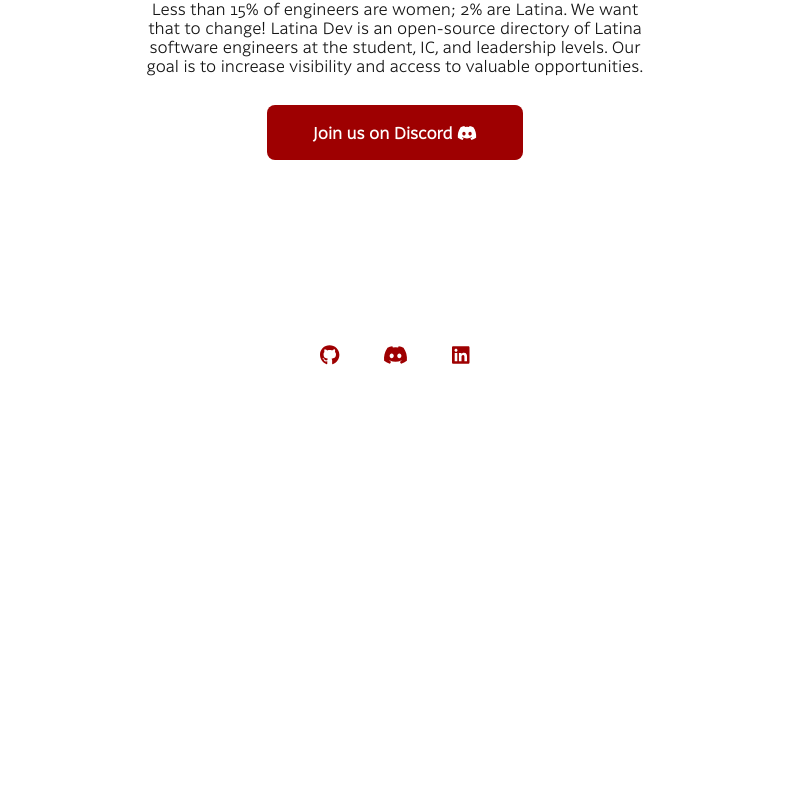
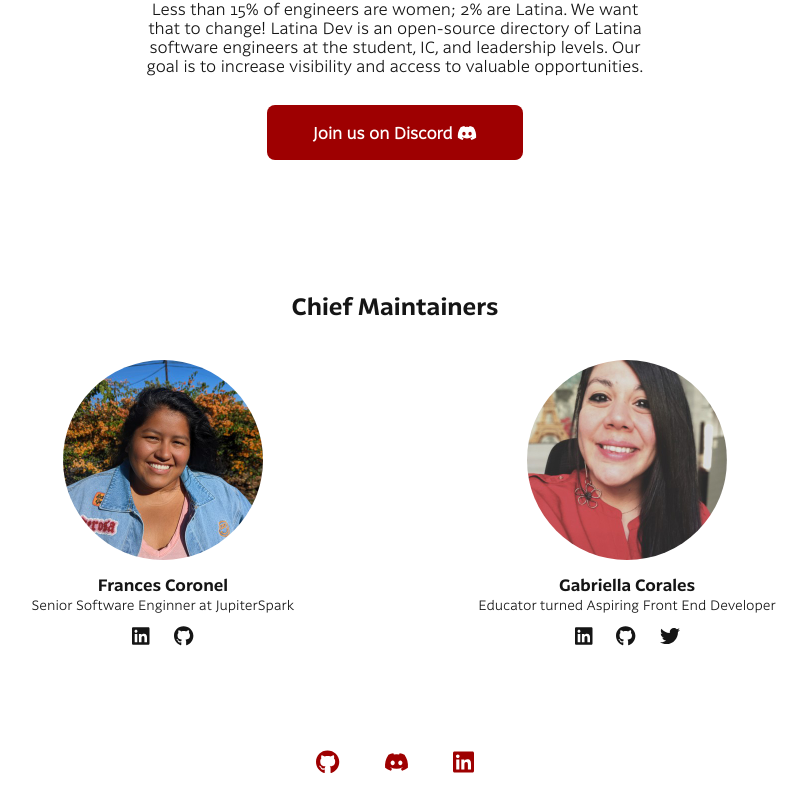
Before and after one commit to Latina-Dev/latina-dev, a Next.js app: page / in a window 1280 px wide. Shown: the part 1037-1848 px from the top of the page, without its empty margins (245-1052 px from the left). Before the commit the page ends 1451 px from the top, so only its background shows below. Built offline with nearby package versions, Linux system fonts and the light colour scheme.

Commit message:
Added maintainer section

```diff
--- a/app/page.module.css
+++ b/app/page.module.css
@@ -15,28 +15,6 @@
   padding: 0;
 }
 
-.container::before {
-  border-radius: 50%;
-  width: 480px;
-  height: 360px;
-  margin-left: -400px;
-}
-
-.container::after {
-  width: 240px;
-  height: 180px;
-  z-index: -1;
-}
-
-.container::before,
-.container::after {
-  content: "";
-  left: 50%;
-  position: absolute;
-  filter: blur(45px);
-  transform: translateZ(0);
-}
-
 .center {
   text-align: center;
 }
@@ -49,21 +27,7 @@
   font-weight: bold;
 }
 
-.nameLink {
-  display: block;
-  justify-content: center;
-  align-items: center;
-  padding: 24px;
-  margin-left: 16px;
-  transform: translateZ(0);
-  border-radius: var(--border-radius);
-  overflow: hidden;
-  background: var(--button-background);
-  color: var(--white-color);
-}
-
-.contributeLink:hover,
-.nameLink:hover {
+.contributeLink:hover {
   background: var(--button-background-hover);
   border: 2px solid var(--button-dark-hover);
   color: var(--button-dark-hover);
@@ -84,7 +48,7 @@
 }
 
 .about {
-  margin: 200px 0px;
+  margin: 200px 0px 150px;
 }
 
 .about .logo {
@@ -93,13 +57,32 @@
   height: 100px;
 }
 
+.maintainers img {
+  width: 200px;
+  border-radius: 160px;
+}
+
+.maintainersociallinks {
+  margin-top: 10px;
+}
+
+.maintainersociallinks a {
+  padding: 12px;
+  font-size: 20px;
+}
+
+.maintainersociallinks a:hover {
+  color: var(--primary-color);
+  transition: all 150ms ease-in-out;
+}
+
 .footer {
   margin-top: 100px;
+  color: var(--primary-color);
 }
 
 .footer a {
-  font-size: 20px;
-  color: var(--primary-color);
+  font-size: 24px;
   padding: 12px;
   margin: 10px;
   border-radius: 40px;
@@ -110,6 +93,7 @@
   background: var(--primary-color-dark);
   transition: all 150ms ease-in-out;
 }
+
 @media (prefers-color-scheme: dark) {
   .logo path {
     fill: var(--white-color);
@@ -128,4 +112,10 @@
     transform: none;
     height: 300px;
   }
+
+  @media (max-width: 550px) {
+    .maintainers img {
+      width: 160px;
+    }
+  }
 }
--- a/app/page.tsx
+++ b/app/page.tsx
@@ -10,6 +10,7 @@
   faGithub,
   faLinkedin,
   faDiscord,
+  faTwitter,
 } from "@fortawesome/free-brands-svg-icons";
 import { config } from "@fortawesome/fontawesome-svg-core";
 import "@fortawesome/fontawesome-svg-core/styles.css";
@@ -40,6 +41,7 @@
             </Link>
           </section>
           <hr className={styles.heroborder} />
+
           <section className={styles.about} id="#about">
             <h2>About Us</h2>
             <strong>
@@ -60,6 +62,61 @@
             >
               Join us on Discord <FontAwesomeIcon icon={faDiscord} />
             </Link>
+          </section>
+
+          <section className={styles.maintainers}>
+            <h3>Chief Maintainers</h3>
+            <div className="mt-10 grid grid-rows-1 grid-cols-2">
+              <div>
+                <img src="/img/maintainers/frances.jpg"></img>{" "}
+                <h4 className="mt-3">Frances Coronel</h4>
+                <small>Senior Software Enginner at JupiterSpark</small>
+                <div className={styles.maintainersociallinks}>
+                  <Link
+                    href="https://www.linkedin.com/in/francescoronel/"
+                    aria-label="Frances Coronel LinkedIn"
+                    target={"_blank"}
+                  >
+                    <FontAwesomeIcon icon={faLinkedin} />
+                  </Link>
+                  <Link
+                    href="https://github.com/FrancesCoronel"
+                    aria-label="Frances Coronel GitHub"
+                    target={"_blank"}
+                  >
+                    <FontAwesomeIcon icon={faGithub} />
+                  </Link>
+                </div>
+              </div>
+              <div>
+                <img src="/img/maintainers/gabriellac.jpg"></img>
+                <h4 className="mt-3">Gabriella Corales</h4>
+                <small>Educator turned Aspiring Front End Developer</small>
+                <div className={styles.maintainersociallinks}>
+                  <Link
+                    href="https://www.linkedin.com/in/gabriella-corales/"
+                    aria-label="Gabriella Corales LinkedIn"
+                    target={"_blank"}
+                  >
+                    <FontAwesomeIcon icon={faLinkedin} />
+                  </Link>
+                  <Link
+                    href="https://github.com/EllaCodes4"
+                    aria-label="Gabriella Corales GitHub"
+                    target={"_blank"}
+                  >
+                    <FontAwesomeIcon icon={faGithub} />
+                  </Link>
+                  <Link
+                    href="https://twitter.com/EllaCodes"
+                    aria-label="Gabriella Corales Twitter"
+                    target={"_blank"}
+                  >
+                    <FontAwesomeIcon icon={faTwitter} />
+                  </Link>
+                </div>
+              </div>
+            </div>
           </section>
 
           <footer className={styles.footer}>
--- a/styles/base.css
+++ b/styles/base.css
@@ -48,7 +48,11 @@
   font-size: 40px;
 }
 
-h3,
+h3 {
+  font-family: "Latina Bold", sans-serif;
+  font-size: 23px;
+}
+
 h4,
 h5,
 h6 {
```
Also changed, not shown: public/img/maintainers/frances.jpg (added), public/img/maintainers/gabriellac.jpg (added).
